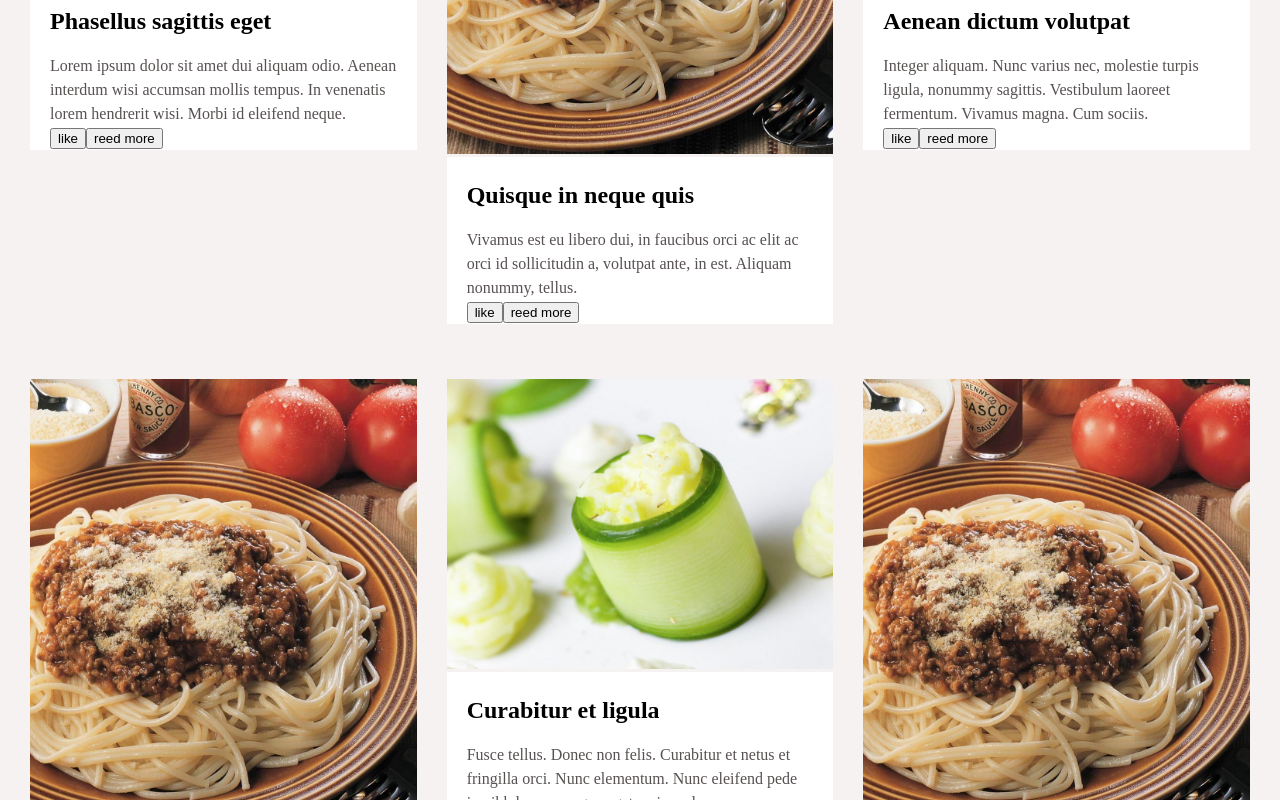
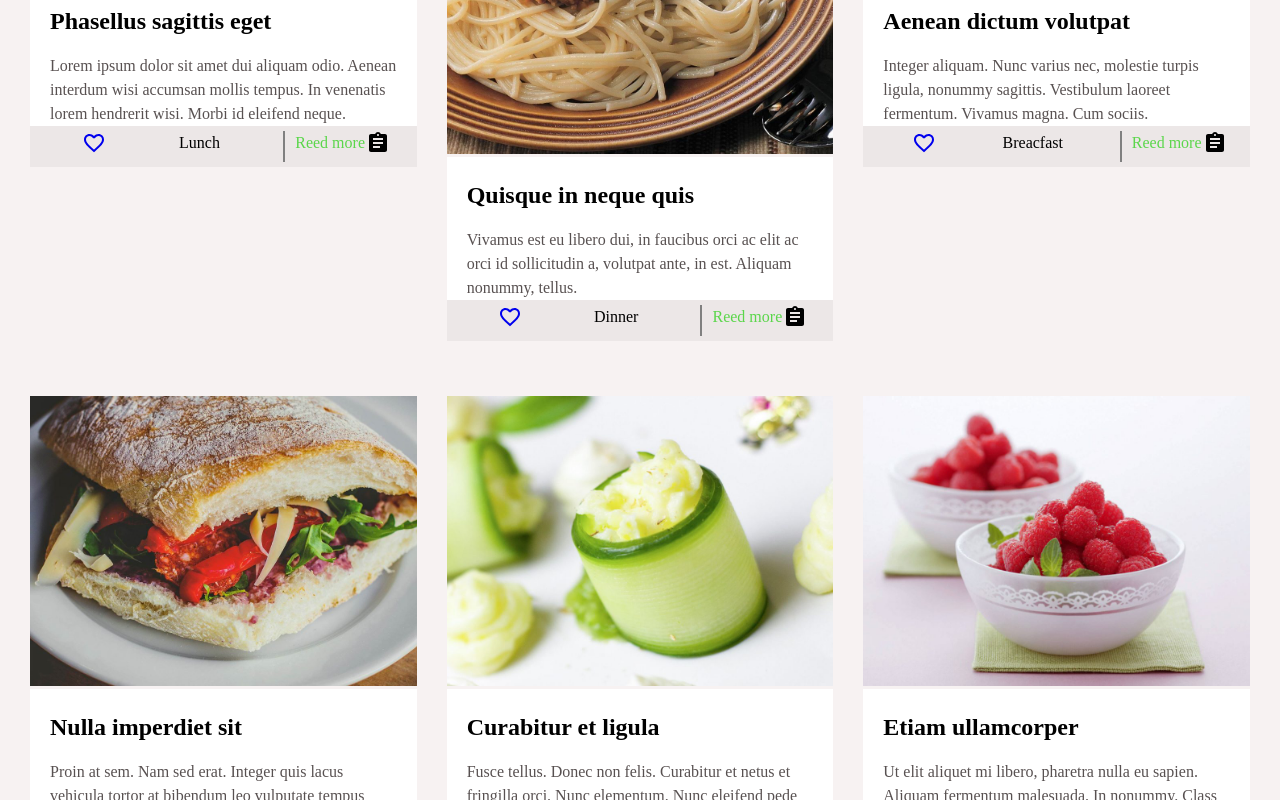
Before and after one commit to daniilkevich/BeDiet-project, a React (Create React App) app: page / in a window 1280 px wide. Shown: the part 1020-1820 px from the top of the page. Built offline with nearby package versions, Linux system fonts and the light colour scheme.

Commit message:
added BrowserRouter

```diff
--- a/package.json
+++ b/package.json
@@ -10,6 +10,7 @@
     "@testing-library/user-event": "^12.8.3",
     "react": "^17.0.2",
     "react-dom": "^17.0.2",
+    "react-router-dom": "^5.2.1",
     "react-scripts": "4.0.3",
     "web-vitals": "^1.1.2"
   },
--- a/public/index.html
+++ b/public/index.html
@@ -3,6 +3,7 @@
   <head>
     <meta charset="utf-8" />
     <link rel="icon" href="%PUBLIC_URL%/favicon.ico" />
+
     <meta name="viewport" content="width=device-width, initial-scale=1" />
     <meta name="theme-color" content="#000000" />
     <meta
--- a/src/components/Articles/ArticlesItem.css
+++ b/src/components/Articles/ArticlesItem.css
@@ -42,3 +42,6 @@
     margin: 15px 0px;
     color: #fff;
 }
+.post-btn:hover {
+    background-color: rgb(233, 236, 35);
+}
--- a/src/components/Posts/Posts.js
+++ b/src/components/Posts/Posts.js
@@ -14,6 +14,7 @@ const Posts = () => {
                             imaje={post.imaje}
                             title={post.title}
                             description={post.description}
+                            category={post.category}
                         />
                     ))}
                 </div>
--- a/src/components/Posts/PostsArray.js
+++ b/src/components/Posts/PostsArray.js
@@ -5,6 +5,7 @@ const PostsArray = [
         title: 'Phasellus sagittis eget',
         description:
             'Lorem ipsum dolor sit amet dui aliquam odio. Aenean interdum wisi accumsan mollis tempus. In venenatis lorem hendrerit wisi. Morbi id eleifend neque.',
+        category: 'Lunch',
     },
     {
         id: 2,
@@ -12,6 +13,7 @@ const PostsArray = [
         title: 'Quisque in neque quis',
         description:
             'Vivamus est eu libero dui, in faucibus orci ac elit ac orci id sollicitudin a, volutpat ante, in est. Aliquam nonummy, tellus.',
+        category: 'Dinner',
     },
     {
         id: 3,
@@ -19,13 +21,15 @@ const PostsArray = [
         title: 'Aenean dictum volutpat',
         description:
             'Integer aliquam. Nunc varius nec, molestie turpis ligula, nonummy sagittis. Vestibulum laoreet fermentum. Vivamus magna. Cum sociis.',
+        category: 'Breacfast',
     },
     {
         id: 4,
-        imaje: '/imajes/post2.jpg',
+        imaje: '/imajes/post4.jpg',
         title: 'Nulla imperdiet sit',
         description:
             'Proin at sem. Nam sed erat. Integer quis lacus vehicula tortor at bibendum leo vulputate tempus ornare eu, pede. In nec malesuada.',
+        category: 'Dinner',
     },
     {
         id: 5,
@@ -33,13 +37,15 @@ const PostsArray = [
         title: 'Curabitur et ligula',
         description:
             'Fusce tellus. Donec non felis. Curabitur et netus et fringilla orci. Nunc elementum. Nunc eleifend pede in nibh lacus, congue eget, euismod.',
+        category: 'Lunch',
     },
     {
         id: 6,
-        imaje: '/imajes/post2.jpg',
+        imaje: '/imajes/post6.jpg',
         title: 'Etiam ullamcorper',
         description:
             'Ut elit aliquet mi libero, pharetra nulla eu sapien. Aliquam fermentum malesuada. In nonummy. Class aptent taciti sociosqu ad litora torquent per',
+        category: 'Breacfast',
     },
 ]
 export default PostsArray
--- a/src/components/Posts/PostsItem.css
+++ b/src/components/Posts/PostsItem.css
@@ -12,14 +12,25 @@
     flex: 0 0 33.33332%;
     max-width: 33.33332%;
 }
+.img-block {
+    overflow: hidden;
+}
+
+.img-block img {
+    transition: transform 1.5s;
+}
+.img-block:hover img {
+    transform: scale(1.1);
+}
+
 .recept-img {
     max-width: 100%;
     height: auto;
 }
 .descr-block {
+    background-color: #fff;
     padding: 20px 20px 0px 20px;
     line-height: 1.5;
-    background-color: #fff;
 }
 .header-descr-block {
     font-size: 24px;
@@ -32,5 +43,32 @@
     font-weight: 400;
     color: rgb(88, 81, 81);
 }
+.rowfooter {
+    display: flex;
+    justify-content: space-around;
+}
 .footer-descr-block {
+    background-color: rgba(231, 225, 225, 0.795);
+    margin-left: -20px;
+    margin-right: -20px;
+    padding: 5px 0px;
 }
+.like-btn {
+    padding: 0px 10px 0px 10px;
+    margin: 0px 20px 0px 20px;
+}
+.reedmore-btn {
+    padding: 0px 10px 0px 10px;
+    margin: 0px 20px 0px 20px;
+    border-left: 2px solid grey;
+    text-align: center;
+    position: relative;
+}
+.reedmore-btn a {
+    text-decoration: none;
+    color: rgb(91, 214, 75);
+}
+.reedmore-btn a:hover {
+    text-decoration: underline;
+    color: rgb(55, 131, 45);
+}
--- a/src/components/Posts/PostsItem.js
+++ b/src/components/Posts/PostsItem.js
@@ -1,6 +1,14 @@
 import React from 'react'
 import './PostsItem.css'
-
+import FavoriteBorderIcon from '@material-ui/icons/FavoriteBorder'
+import AssignmentIcon from '@material-ui/icons/Assignment'
+const styles = {
+    icon: {
+        position: 'absolute',
+        bottom: '7px',
+        right: '-15px',
+    },
+}
 const PostsItem = (props) => {
     return (
         <div className="post-block col-dt-4">
@@ -11,12 +19,18 @@ const PostsItem = (props) => {
                 <div className="header-descr-block">{props.title}</div>
                 <div className="main-descr-block">{props.description}</div>
                 <div className="footer-descr-block">
-                    <button>
-                        <a>like</a>
-                    </button>
-                    <button>
-                        <a>reed more</a>
-                    </button>
+                    <div className="rowfooter">
+                        <div className="like-btn">
+                            <a href="#">
+                                <FavoriteBorderIcon />
+                            </a>
+                        </div>
+                        <div>{props.category}</div>
+                        <div class="reedmore-btn">
+                            <AssignmentIcon style={styles.icon} />
+                            <a href="#">Reed more</a>
+                        </div>
+                    </div>
                 </div>
             </div>
         </div>
--- a/src/index.js
+++ b/src/index.js
@@ -1,5 +1,12 @@
 import React from 'react'
 import ReactDOM from 'react-dom'
+import { BrowserRouter } from 'react-router-dom'
 import App from './container/App'
 
-ReactDOM.render(<App />, document.getElementById('root'))
+
+ReactDOM.render(
+    <BrowserRouter>
+        <App />
+    </BrowserRouter>,
+    document.getElementById('root')
+)
```
Also changed, not shown: 1 other file (tests, documents, lock files or other folders).
